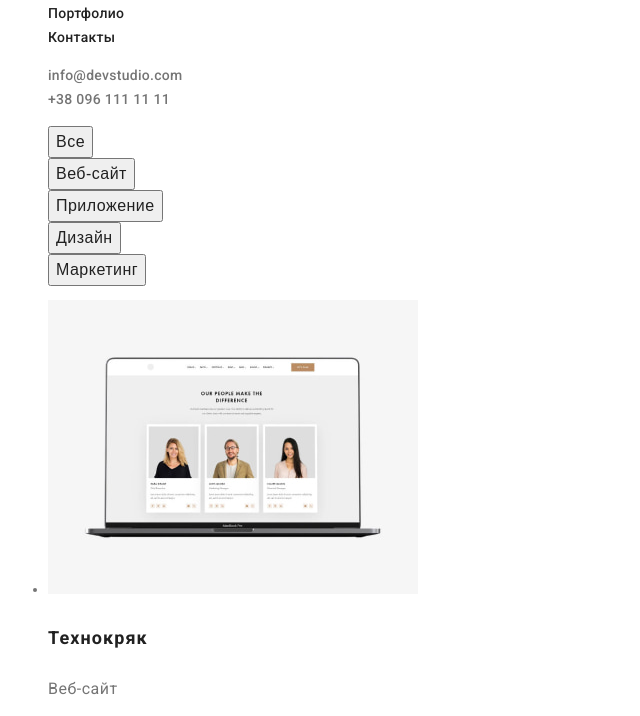
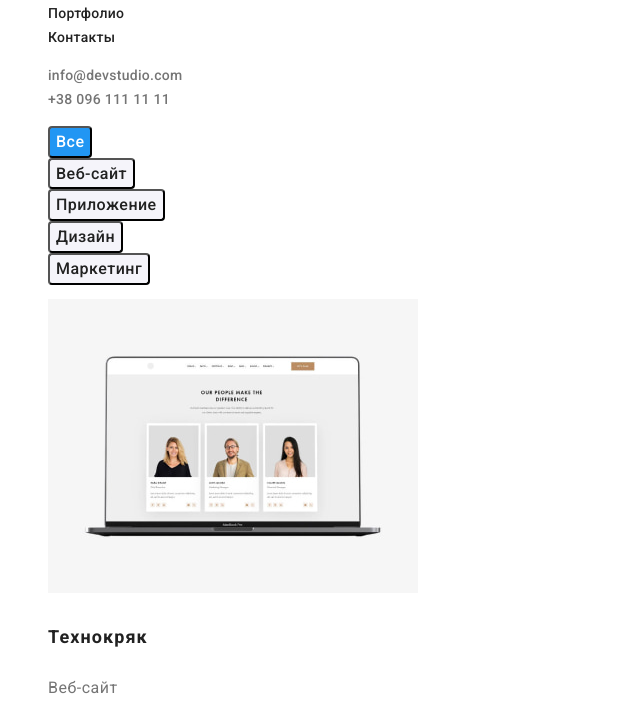
Before and after one commit to IvanBayern/goit-markup-hw-02, a plain HTML site: page portfolio.html in a window 1280 px wide. Both pictures are taken after a click on the button "Все". Shown: the part 76-792 px from the top of the page, without its empty margins (0-640 px from the left). Drawn offline with Linux system fonts and the light colour scheme.

Commit message:
оформление страницы

```diff
--- a/css/styles.css
+++ b/css/styles.css
@@ -121,6 +121,7 @@ body {
     color:var(--black-txt-cl);
 }
 .hero-btn {
+    font-family:var(--main-font);
     font-weight: 700;
     font-size: 16px;
     line-height: 1.87;
@@ -168,17 +169,24 @@ body {
     }
 .btn-item
     {
-    font-style: normal;
+    font-family:var(--main-font);
     font-weight: 500;
     font-size: 16px;
-    line-height: 26px;
-    /* identical to box height, or 162% */
-
+    line-height: 1.62;
     text-align: center;
     letter-spacing: 0.03em;
+    color:var(--black-txt-cl);
+    background-color:#F5F4FA;
+    border-radius: 4px;
+    cursor: pointer;
+    }
+.btn-item:hover,
+.btn-item:focus {
+    color:var(--white-txt-cl);
+    background-color:var(--blu-cl);
+}
 
-    color: #212121;
-    }
+
 .footer
     {
         background-color:var(--bg-cl);
--- a/portfolio.html
+++ b/portfolio.html
@@ -18,9 +18,9 @@
             <a class="header-link link " href="/"><span class="logo">Web</span><span class="heder-logo">Studio</span></a>
             <ul class="nav-list list">
                 <li class="nav-item">
-                    <a class="nav-link link " href="">Студия</a></li>
+                    <a class="nav-link link " href="./index.html">Студия</a></li>
                 <li  class="nav-item">
-                    <a class="nav-link link " href="">Портфолио</a></li>
+                    <a class="nav-link link " href="./portfolio.html">Портфолио</a></li>
                 <li  class="nav-item">
                     <a class="nav-link link " href="">Контакты</a></li>
             </ul>
@@ -43,7 +43,7 @@
               <li><button type="button" class="btn-item">Маркетинг</button></li>
             </ul>
 
-            <ul class="works">
+            <ul class="works list">
               <li class="works-item">
                 <img src="./images/1.jpg" alt="Веб-сайт" width="370" height="294" />
                 <h3 class="subtitle">Технокряк</h3>
```
Also changed, not shown: index.html (+2 -2 lines).
